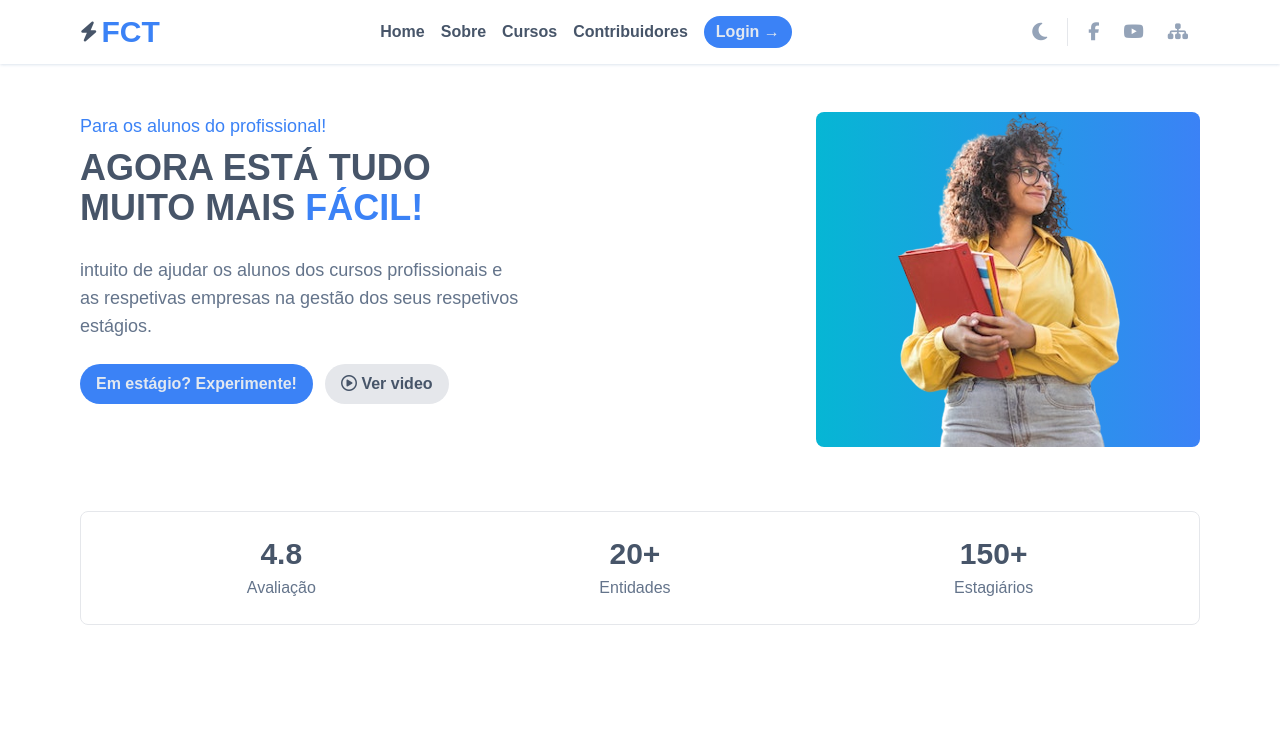
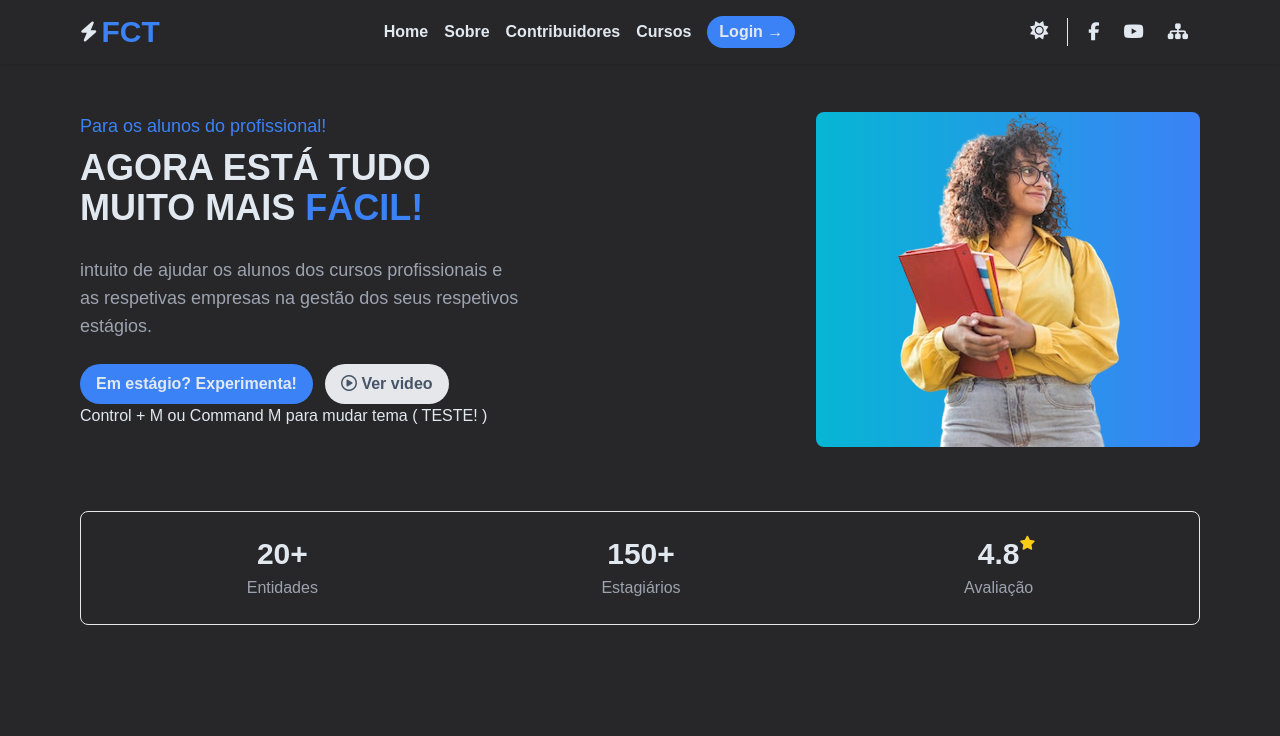
Before and after one commit to Snaxerino/fct, a PHP site: page / in a window 1280 px wide. Shown: the top 736 px of the page. Run offline with PHP 8.4, Linux system fonts and the light colour scheme; some libraries are stand-ins or nearby versions; some web fonts are replaced.

Commit message:
Switch Theme and psw fixed

```diff
--- a/backend/login.php
+++ b/backend/login.php
@@ -1,3 +1,3 @@
 <?php
-echo 'Hello WOrld!'
+echo 'Teste!'
 ?>
--- a/frontend/assets/css/output.css
+++ b/frontend/assets/css/output.css
@@ -528,20 +533,20 @@
   position: absolute;
 }
 
-.top-0{
-  top: 0px;
+.relative{
+  position: relative;
 }
 
-.left-0{
-  left: 0px;
-}
-
-.-left-px{
-  left: -1px;
+.-right-6{
+  right: -1.5rem;
 }
 
 .right-0{
   right: 0px;
+}
+
+.top-0{
+  top: 0px;
 }
 
 .z-50{
@@ -603,32 +609,32 @@
   margin-right: 0.25rem;
 }
 
+.mr-2{
+  margin-right: 0.5rem;
+}
+
 .mr-3{
   margin-right: 0.75rem;
+}
+
+.mt-2{
+  margin-top: 0.5rem;
 }
 
 .mt-3{
   margin-top: 0.75rem;
 }
 
+.mt-4{
+  margin-top: 1rem;
+}
+
 .mt-8{
   margin-top: 2rem;
 }
 
-.ml-4{
-  margin-left: 1rem;
-}
-
-.ml-3{
-  margin-left: 0.75rem;
-}
-
 .block{
   display: block;
-}
-
-.inline{
-  display: inline;
 }
 
 .flex{
@@ -637,6 +643,10 @@
 
 .hidden{
   display: none;
+}
+
+.h-10{
+  height: 2.5rem;
 }
 
 .h-14{
@@ -659,8 +669,12 @@
   max-height: 100%;
 }
 
-.w-96{
-  width: 24rem;
+.w-10{
+  width: 2.5rem;
+}
+
+.w-6{
+  width: 1.5rem;
 }
 
 .w-auto{
@@ -965,6 +1018,16 @@
 .text-slate-600{
   --tw-text-opacity: 1;
   color: rgb(71 85 105 / var(--tw-text-opacity));
+}
+
+.text-white{
+  --tw-text-opacity: 1;
+  color: rgb(255 255 255 / var(--tw-text-opacity));
+}
+
+.text-yellow-400{
+  --tw-text-opacity: 1;
+  color: rgb(250 204 21 / var(--tw-text-opacity));
 }
 
 .caret-slate-400{
@@ -987,10 +1050,6 @@
   outline-offset: 2px;
 }
 
-.duration-200{
-  transition-duration: 200ms;
-}
-
 .duration-500{
   transition-duration: 500ms;
 }
--- /dev/null
+++ b/frontend/assets/js/autoFocus.js
@@ -0,0 +1,2 @@
+// Ao caregar a página estamos logo no input
+const autoFocus = () => document.getElementById("utilizador").focus();
--- a/frontend/assets/js/links.js
+++ b/frontend/assets/js/links.js
@@ -1,2 +1,4 @@
 const goToLoginPage = () => location.href = "frontend/login.html";
 const loginToMenu = () => location.href = "../index.html";
+// Apenas temporário e para efeito de testes
+const privatePage = () => location.href = "../backend/main.html";
--- a/frontend/assets/js/save_theme.js
+++ /dev/null
@@ -1,15 +0,0 @@
-// On page load or when changing themes, best to add inline in `head` to avoid FOUC
-if (localStorage.theme === 'dark' || (!('theme' in localStorage) && window.matchMedia('(prefers-color-scheme: dark)').matches)) {
-    document.documentElement.classList.add('dark')
-  } else {
-    document.documentElement.classList.remove('dark')
-  }
-
-  // Whenever the user explicitly chooses light mode
-  localStorage.theme = 'light'
-
-  // Whenever the user explicitly chooses dark mode
-  localStorage.theme = 'dark'
-
-  // Whenever the user explicitly chooses to respect the OS preference
-  localStorage.removeItem('theme')
--- /dev/null
+++ b/frontend/assets/js/switchTheme.js
@@ -0,0 +1,24 @@
+const trocarTema = () => {
+  const trocarTema = document.getElementById("trocarIcon");
+  const escuro = trocarTema.classList.contains("fa-sun");
+  const sistemaEscuro = window.matchMedia && window.matchMedia('(prefers-color-scheme: dark)').matches;
+  const temaAtual = localStorage.theme || (sistemaEscuro ? 'dark' : 'light'); // lê o valor da chave "theme" ou assume "dark" ou "light" de acordo com o sistema
+
+  if (escuro || temaAtual === 'dark') {
+    trocarTema.classList.remove("fa-sun");
+    trocarTema.classList.add("fa-moon");
+    document.documentElement.classList.remove('dark');
+    localStorage.theme = 'light';
+  } else {
+    trocarTema.classList.remove("fa-moon");
+    trocarTema.classList.add("fa-sun");
+    document.documentElement.classList.add('dark');
+    localStorage.theme = 'dark';
+  }
+};
+
+document.addEventListener('keydown', (event) => {
+  if (event.metaKey || event.ctrlKey && event.code === 'KeyM') {
+    trocarTema();
+  }
+});
--- a/index.html
+++ b/index.html
@@ -8,13 +8,15 @@
     <!-- CSS -->
     <link href="frontend/assets/css/output.css" rel="stylesheet">
     <!-- Animações CSS -->
-    <link rel="stylesheet" href="node_modules/animate.css/animate.css">
+
     <!-- Icons -->
     <script src="https://kit.fontawesome.com/082fcabe62.js" crossorigin="anonymous"></script>
+    <!-- JS -->
+    <script src="frontend/assets/js/switchTheme.js"></script>
 </head>
 <body class="font-Satoshi bg-white dark:bg-zinc-800">
     <!-- Zona Home -->
-    <div id="home" class="h-full animate__animated animate__fadeIn">
+    <div id="home" class="h-full">
         <!-- Inicio Header -->
         <header class="flex items-center justify-between h-14 md:h-16 w-full shadow shadow-slate-200 dark:shadow px-8 md:px-12 lg:px-20 md:justify-end lg:justify-between fixed top-0 bg-white dark:bg-zinc-800 z-50">
             <a class="flex items-center cursor-pointer select-none md:mr-auto lg:mr-0" href="index.html">
@@ -22,57 +24,106 @@
                 <h2 class="text-3xl text-blue-500 font-extrabold">FCT</h2>
             </a>
             <!-- Links do Menu -->
-            <nav class="hidden md:flex">
-                <ul class="flex items-center [&>li]:text-slate-600 [&>li]:px-2 [&>li]:font-semibold [&>li]:dark:text-slate-200">
-                    <li class="hover:text-blue-500 dark:hover:text-blue-500 duration-200">
+            <nav class="hidden md:flex" id="navigation">
+                <ul class="flex items-center [&>li]:text-slate-600 [&>li]:px-2 [&>li]:font-semibold [&>li]:dark:text-slate-200" id="nav">
+                    <li class="hover:text-blue-500 dark:hover:text-blue-500">
                         <a href="#home">Home</a>
                     </li>
-                    <li class="hover:text-blue-500 dark:hover:text-blue-500 duration-200">
+                    <li class="hover:text-blue-500 dark:hover:text-blue-500">
                         <a href="#sobre">Sobre</a>
                     </li>
-                    <li class="hover:text-blue-500 dark:hover:text-blue-500 duration-200">
+                    <li class="hover:text-blue-500 dark:hover:text-blue-500">
+                        <a href="#contribuidores">Contribuidores</a>
+                    </li>
+                    <li class="hover:text-blue-500 dark:hover:text-blue-500">
                         <a href="#cursos">Cursos</a>
                     </li>
-                    <li class="hover:text-blue-500 dark:hover:text-blue-500 duration-200">
-                        <a href="#contribuidores">Contribuidores</a>
-                    </li>
-                    <!-- Login -->
-                    <button class="bg-blue-500 text-slate-200 duration-200 font-semibold px-3 py-1 rounded-full mx-2 hover:bg-blue-600 hover:text-slate-200" onclick="goToLoginPage()">Login &rarr;</button>
+                    <!-- <ul class="font-semibold dark:text-slate-200 [&>#options]:hover:block">
+                        <li id="showOptions" class="hover:text-blue-500 dark:hover:text-blue-500 [&>*]:duration-200 [&>i]:hover:-rotate-90 relative">
+                            <a href="#cursos">Cursos</a>
+                            <i class="fa-solid fa-chevron-down text-xs"></i>
+                        </li>
+                        <div id="options" class="bg-gray-100 mt- p-2 hidden rounded-lg absolute">
+                            <ul class="[&>li]:text-slate-600 [&>li]:font-medium [&>li]:p-2 [&>li]:text-center [&>li]:rounded-md [&>li]:duration-200">
+                                <li class="hover:bg-slate-200 hover:text-blue-500 flex">
+                                    <img src="frontend/assets/imgs/icons/audiovisuais.png" alt="audiovisuais" class="w-6 rounded-sm mx-1">
+                                    <a href="#audiovisuais">Audiovisuais</a>
+                                </li>
+                                <li class="hover:bg-slate-200 hover:text-blue-500 flex">
+                                    <img src="frontend/assets/imgs/icons/informatica.png" alt="audiovisuais" class="w-6 rounded-sm mx-1">
+                                    <a href="#informatica">Informática</a>
+                                </li>
+                                <li class="hover:bg-slate-200 hover:text-blue-500 flex">
+                                    <img src="frontend/assets/imgs/icons/massagens.png" alt="audiovisuais" class="w-6 rounded-sm mx-1">
+                                    <a href="#masssagens">Massagens</a>
+                                </li>
+                                <li class="hover:bg-slate-200 hover:text-blue-500 flex">
+                                    <img src="frontend/assets/imgs/icons/turismo.png" alt="audiovisuais" class="w-6 rounded-sm mx-1">
+                                    <a href="#turismo">Turismo</a>
+                                </li>
+
+                            </ul>
+                        </div>
+                    </ul> -->
                 </ul>
+                <!-- Login -->
+                <button class="bg-blue-500 text-slate-200 font-semibold px-3 py-1 rounded-full mx-2 hover:bg-blue-600 hover:text-slate-200" onclick="goToLoginPage()">Login &rarr;</button>
             </nav>
             <!-- Trocar tema e icones relacionados com a escola -->
             <div class="flex items-center">
                 <!-- Icon 3 pontos -->
-                <div class="hidden md:block lg:hidden">
-                    <i class="fa-solid fa-ellipsis fa-lg text-slate-600 dark:text-slate-200 md:ml-2 hover:rotate-90 hover:text-slate duration-500"></i>
+                <div class="relative">
+                    <div class="hidden md:block lg:hidden">
+                        <i class="fa-solid fa-ellipsis fa-lg text-slate-600 dark:text-slate-200 md:ml-2 dark:hover:text-slate-400 hover:text-slate duration-500" onclick="showMediumMenu()"></i>
+                    </div>
+                    <div id="mediumMenu" class="hidden absolute -right-6 mt-4">
+                        <div class="bg-zinc-700 p-2 flex items-center rounded-tr-md rounded-tl-md">
+                            <p class="font-medium pr-2 text-sm text-slate-600 dark:text-gray-300">Aparência</p>
+                            <button class="rounded-md px-2 py-1 block dark:hidden">
+                                <i class="fa-solid fa-moon text-lg text-slate-400"></i>
+                            </button>
+                            <button class="rounded-md px-2 py-1 hidden dark:block">
+                                <i class="fa-solid fa-sun text-lg text-slate-200"></i>
+                            </button>
+                        </div>
+                        <div class="bg-zinc-700 p-2 flex items-center rounded-br-md rounded-bl-md justify-around [&>a]:text-slate-400 [&>a]:text-lg [&>a]:dark:text-slate-200">
+                            <a href="https://www.facebook.com/agrupamentodeescolasdesantamariamaior">
+                                <i class="fa-brands fa-facebook-f hover:text-blue-500 pl-2"></i>
+                            </a>
+                            <a href="https://www.youtube.com/channel/UCdlo76ck9sVojRF8Nm3HYcg">
+                                <i class="fa-brands fa-youtube hover:text-red-500"></i>
+                            </a>
+                            <a href="https://www.esmaior.pt/esmaior">
+                                <i class="fa-solid fa-sitemap hover:text-red-800"></i>
+                            </a>
+                        </div>
+                    </div>
                 </div>
                 <div class="hidden items-center md:hidden lg:flex">
                     <!-- Trocar Tema -->
-                    <button class="hover:bg-azul-com-opacidade rounded-md duration-200 px-3 py-2 mx-2 block dark:hidden">
-                        <i class="fa-solid fa-moon fa-lg text-slate-400"></i>
-                    </button>
-                    <button class="hover:bg-preto-com-opacidade rounded-md duration-200 px-3 py-2 mx-2 hidden dark:block">
-                        <i class="fa-solid fa-fire-flame-curved fa-lg text-slate-200"></i>
+                    <button class="hover:bg-azul-com-opacidade dark:hover:bg-preto-com-opacidade rounded-md h-10 w-10 mr-2" onclick="trocarTema()">
+                        <i id="trocarIcon" class="fa-solid fa-sun text-lg dark:text-slate-200 text-slate-400"></i>
                     </button>
                     <!-- Icones relaionados com a escola -->
                     <div class="hidden md:flex [&>a]:text-slate-400 [&>a]:px-3 items-center [&>a]:text-lg [&>a]:dark:text-slate-200">
                         <a class="border-l" href="https://www.facebook.com/agrupamentodeescolasdesantamariamaior">
-                            <i class="fa-brands fa-facebook-f hover:text-blue-500 duration-200 pl-2"></i>
+                            <i class="fa-brands fa-facebook-f hover:text-blue-500 pl-2"></i>
                         </a>
                         <a href="https://www.youtube.com/channel/UCdlo76ck9sVojRF8Nm3HYcg">
-                            <i class="fa-brands fa-youtube hover:text-red-500 duration-200"></i>
+                            <i class="fa-brands fa-youtube hover:text-red-500"></i>
                         </a>
                         <a href="https://www.esmaior.pt/esmaior">
-                            <i class="fa-solid fa-sitemap hover:text-red-800 duration-200"></i>
+                            <i class="fa-solid fa-sitemap hover:text-red-800"></i>
                         </a>
                     </div>
                 </div>
             </div>
-            <!-- Menu -->
+            <!-- Menu Icon  -->
             <div class="md:hidden">
                 <i class="fa-solid fa-bars-staggered fa-xl cursor-pointer text-slate-600 dark:text-slate-200"></i>
             </div>
         </header>
+        <!-- Fim Header -->
         <!-- Zona Principal -->
         <div class="flex flex-col px-8 md:px-12 lg:px-20 pt-24 md:pt-28">
             <!-- Informação principal, login, video e imagem -->
@@ -82,12 +133,13 @@
                     <h2 class="font-black text-3xl text-center md:text-start text-slate-600 dark:text-slate-200 md:text-4xl uppercase md:pb-2">Agora está tudo muito mais <span class="text-blue-500">fácil!</span></h2>
                     <p class="font-medium text-slate-500 dark:text-gray-400 text-center md:text-start lg:text-lg my-3 md:pt-2 pr-2">intuito de ajudar os alunos dos cursos profissionais e as respetivas empresas na gestão dos seus respetivos estágios.</p>
                     <div class="flex md:flex-row justify-center md:justify-start">
-                        <button id="loginButton" class="bg-blue-500 text-slate-200 duration-200 font-semibold px-4 py-2 rounded-full hover:bg-blue-600 hover:text-slate-200 mt-3 mr-3" onclick="goToLoginPage()">
+                        <button id="loginButton" class="bg-blue-500 text-slate-200 font-semibold px-4 py-2 rounded-full hover:bg-blue-600 hover:text-slate-200 mt-3 mr-3" onclick="goToLoginPage()">
                             <span class="block md:hidden">Login &rarr;</span>
-                            <span class="hidden md:block">Em estágio? Experimente!</span>
+                            <span class="hidden md:block">Em estágio? Experimenta!</span>
                         </button>
-                        <button id="loginButton" class="bg-gray-200 text-slate-600 hover:bg-gray-300 duration-200 font-semibold px-4 py-2 rounded-full mt-3"><i class="fa-regular fa-circle-play"></i> Ver video</button>
+                        <button id="loginButton" class="bg-gray-200 text-slate-600 hover:bg-gray-300 font-semibold px-4 py-2 rounded-full mt-3"><i class="fa-regular fa-circle-play"></i> Ver video</button>
                     </div>
+                    <p class="text-slate-600 dark:text-slate-200">Control + M ou Command M para mudar tema ( TESTE! )</p>
                 </div>
                 <div class="h-auto w-auto lg:w-96 bg-gray-500 overflow-hidden md:px-6 rounded-lg bg-gradient-to-r from-cyan-500 to-blue-500 my-6 md:my-0">
                     <img class="max-w-full max-h-full object-contain m-auto" src="frontend/assets/imgs/main.png" alt="">
@@ -96,10 +148,6 @@
             <!-- Estatísticas -->
             <div class="flex justify-around w-full items-center border rounded-lg mt-8 md:mt-8 lg:mt-16 p-4 md:p-6">
                 <div class="text-center">
-                    <p class="font-bold text-3xl pb-1 text-slate-600 dark:text-slate-200">4.8</p>
-                    <p class="font-medium text-slate-500 dark:text-gray-400">Avaliação</p>
-                </div>
-                <div class="text-center">
                     <p class="font-bold text-3xl pb-1 text-slate-600 dark:text-slate-200">20+</p>
                     <p class="font-medium text-slate-500 dark:text-gray-400">Entidades</p>
                 </div>
@@ -107,30 +155,36 @@
                     <p class="font-bold text-3xl pb-1 text-slate-600 dark:text-slate-200">150+</p>
                     <p class="font-medium text-slate-500 dark:text-gray-400">Estagiários</p>
                 </div>
+                <div class="text-center">
+                    <p class="font-bold text-3xl pb-1 text-slate-600 dark:text-slate-200 relative">4.8
+                        <i class="fa-solid fa-star absolute text-sm text-yellow-400"></i>
+                    </p>
+                    <p class="font-medium text-slate-500 dark:text-gray-400">Avaliação</p>
+                </div>
             </div>
         </div>
     </div>
-    <!-- Zona Sobre
-    -->
-    <!-- <div id="sobre" class="h-screen px-8 md:px-12 lg:px-20 pt-24 md:pt-28">
-        <div class="w-96 lg:w-[36rem] border m-auto">
-            <h2 class="font-black text-3xl text-center text-slate-600 dark:text-slate-200 md:text-4xl uppercase md:pb-2">Agora está tudo muito mais <span class="text-blue-500">fácil!</span></h2>
-            <p class="font-medium text-slate-500 dark:text-gray-400 text-center lg:text-lg my-3 pr-2">intuito de ajudar os alunos dos cursos profissionais e as respetivas empresas na gestão dos seus estágios.</p>
+    <!-- Fim Zona Home -->
+
+    <!-- Zona Sobre -->
+    <div id="sobre" class="h-full">
+        <div class="px-8 md:px-12 lg:px-20 pt-24 md:pt-28">
         </div>
-    </div> -->
+    </div>
+    <!--Fim Zona Sobre -->
 
     <!-- Zona Contribuidores
-    <div id="contribuidores" class="col-span-1 row-span-3 h-screen border">
+    <div id="contribuidores" class="h-screen border">
         <p class="text-slate-200">3</p>
     </div>
     -->
     <!-- Zona Cursos
-    <div id="cursos" class="col-span-1 row-span-4 h-screen border">
+    <div id="cursos" class="h-screen border">
         <p class="text-slate-200">4</p>
     </div>
     -->
-
-    <script src="frontend/assets/js/save_theme.js"></script>
+    <!-- JS -->
     <script src="frontend/assets/js/links.js"></script>
+    <script src="frontend/assets/js/switchTheme.js"></script>
 </body>
 </html>
--- a/package.json
+++ b/package.json
@@ -4,8 +4,5 @@
     "prettier": "^2.8.7",
     "prettier-plugin-tailwindcss": "^0.2.7",
     "tailwindcss": "^3.3.1"
-  },
-  "dependencies": {
-    "animate.css": "^4.1.1"
   }
 }
```
Also changed, not shown: other parts of frontend/assets/css/output.css (+205 -44 lines), backend/main.html (added, +14 -0 lines), frontend/assets/css/input.css (+7 -0 lines), frontend/assets/js/showHidePassword.js (+10 -5 lines), frontend/login.html (+39 -23 lines), frontend/assets/imgs/Logótipo.png (deleted), frontend/assets/imgs/icons/audiovisuais.png (added), frontend/assets/imgs/icons/informatica.png (added), frontend/assets/imgs/icons/massagens.png (added), frontend/assets/imgs/icons/turismo.png (added), frontend/assets/js/showOptions.js (added), package-lock.json.
